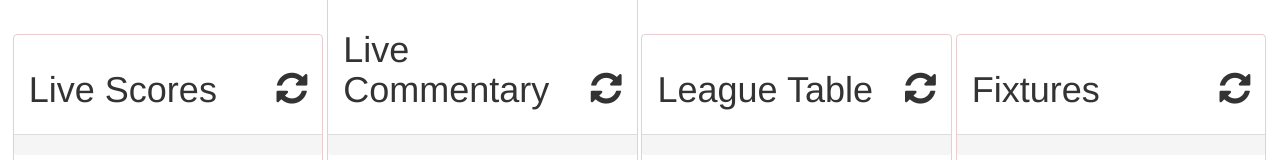
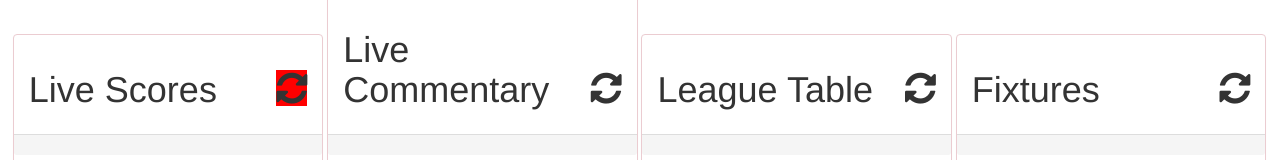
Before and after one commit to Skrier/API-HACK, a plain HTML site: page index.html in a window 1280 px wide. In both pictures the pointer is over the icon 291 px from the left and 377 px from the top of the page. Shown: the part 290-450 px from the top of the page. Drawn offline with nearby package versions, Linux system fonts and the light colour scheme; no server answers.

Commit message:
Football V2

```diff
--- a/css/styles.css
+++ b/css/styles.css
@@ -15,3 +15,5 @@
 .fa-refresh {float: right;}
 
 .panel {margin:0px 0px 0px 0px;}
+
+.fa-refresh:hover {background-color: red;}
```
